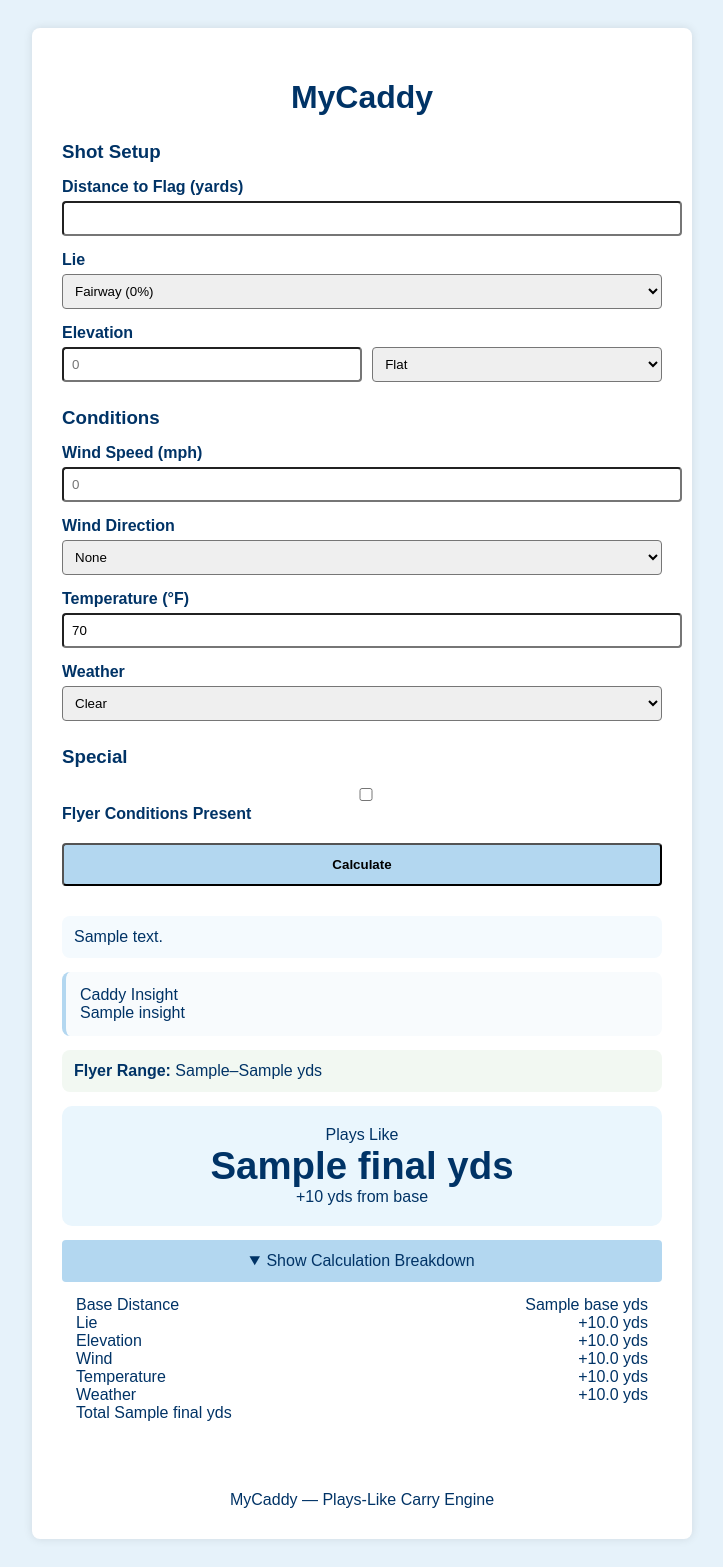
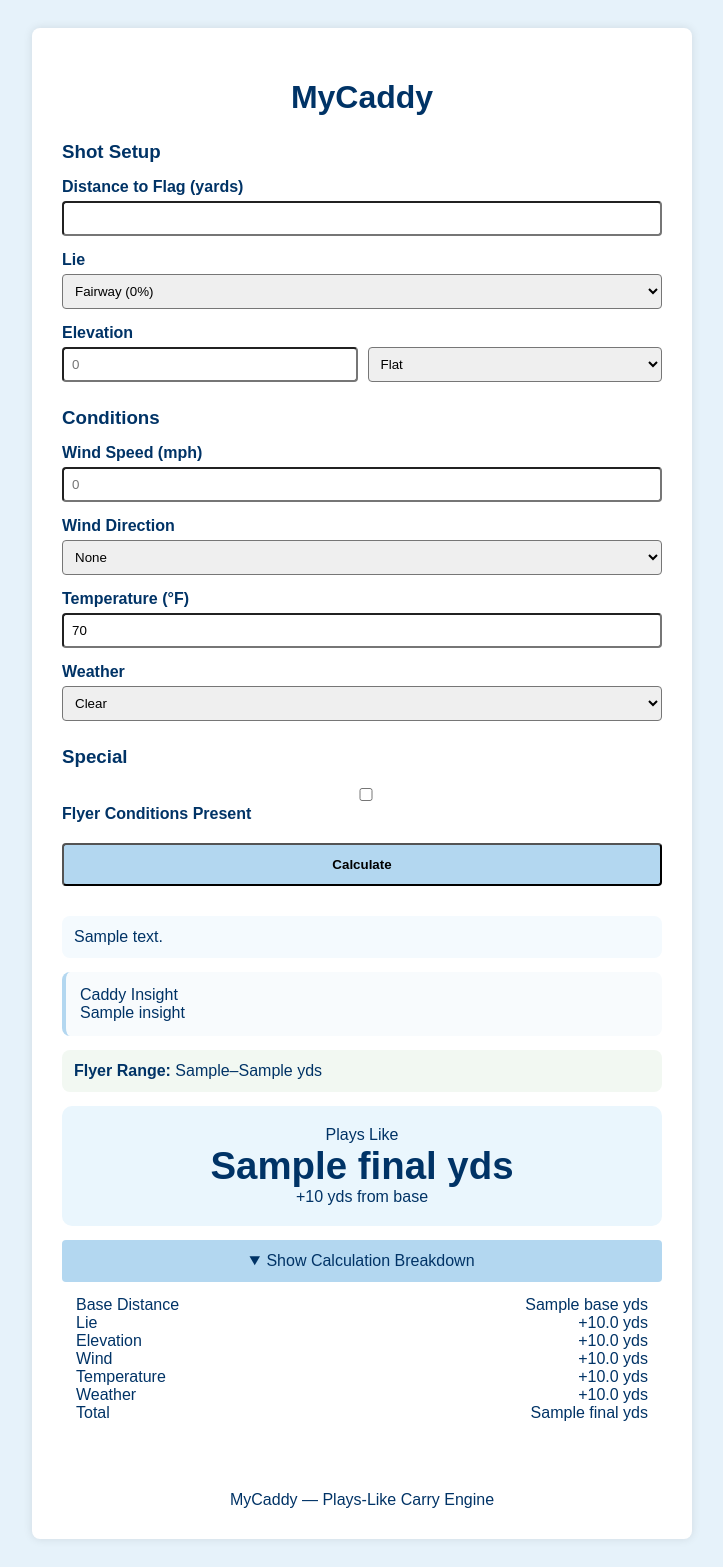
Before and after one commit to CanyenPalmer/MyCaddy, a Flask app: template templates/index.html in a window 1280 px wide, after a click on "Show Calculation Breakdown". Shown: the whole page, without its empty margins (278-1001 px from the left). Run offline with Flask 3, Linux system fonts and the light colour scheme; the template is opened without the code that fills it: most values are stand-ins (such as "Sample title", 1, 10 or a date in 2020).

Commit message:
Update style.css

```diff
--- a/static/style.css
+++ b/static/style.css
@@ -30,8 +30,10 @@ label {
   font-weight: bold;
 }
 
-input, select {
+input,
+select {
   width: 100%;
+  box-sizing: border-box;
   padding: 8px;
   margin-top: 5px;
   border-radius: 4px;
@@ -110,7 +112,8 @@ button {
   padding: 14px;
 }
 
-.breakdown-row {
+.breakdown-row,
+.breakdown-total {
   display: flex;
   justify-content: space-between;
 }
```
